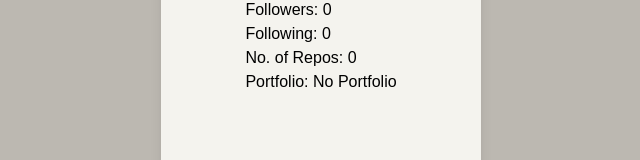
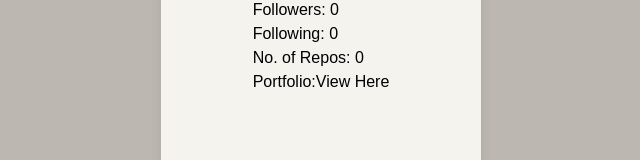
Before and after one commit to Nitin6404/github-stats, a React (Vite) app: page / in a window 1280 px wide. Shown: the part 479-639 px from the top of the page, without its empty margins (319-959 px from the left). Built offline with nearby package versions, Linux system fonts and the light colour scheme; no server answers.

Commit message:
change blog logic

```diff
--- a/src/assets/components/GithubDetails.jsx
+++ b/src/assets/components/GithubDetails.jsx
@@ -19,9 +19,9 @@ function GithubDetails({name, user, followers, following, repos, profileUrl, blo
                   <h5>Following: {following}</h5>
                   <h5>No. of Repos: {repos}</h5>
                   <h5>Portfolio:
-                    {blogLink == null ?
-                      "<a className='hover:bg-slate-light hover:text-slate-dark' href={blogLink}>View Here</a></h5>"
-                      : " No Portfolio"
+                    {blogLink != null ?
+                      <a className='hover:bg-slate-light hover:text-slate-dark' href={blogLink}>View Here</a>
+                      : <h5> No Portfolio</h5>
                     }
                   </h5>
                 </div>
```
